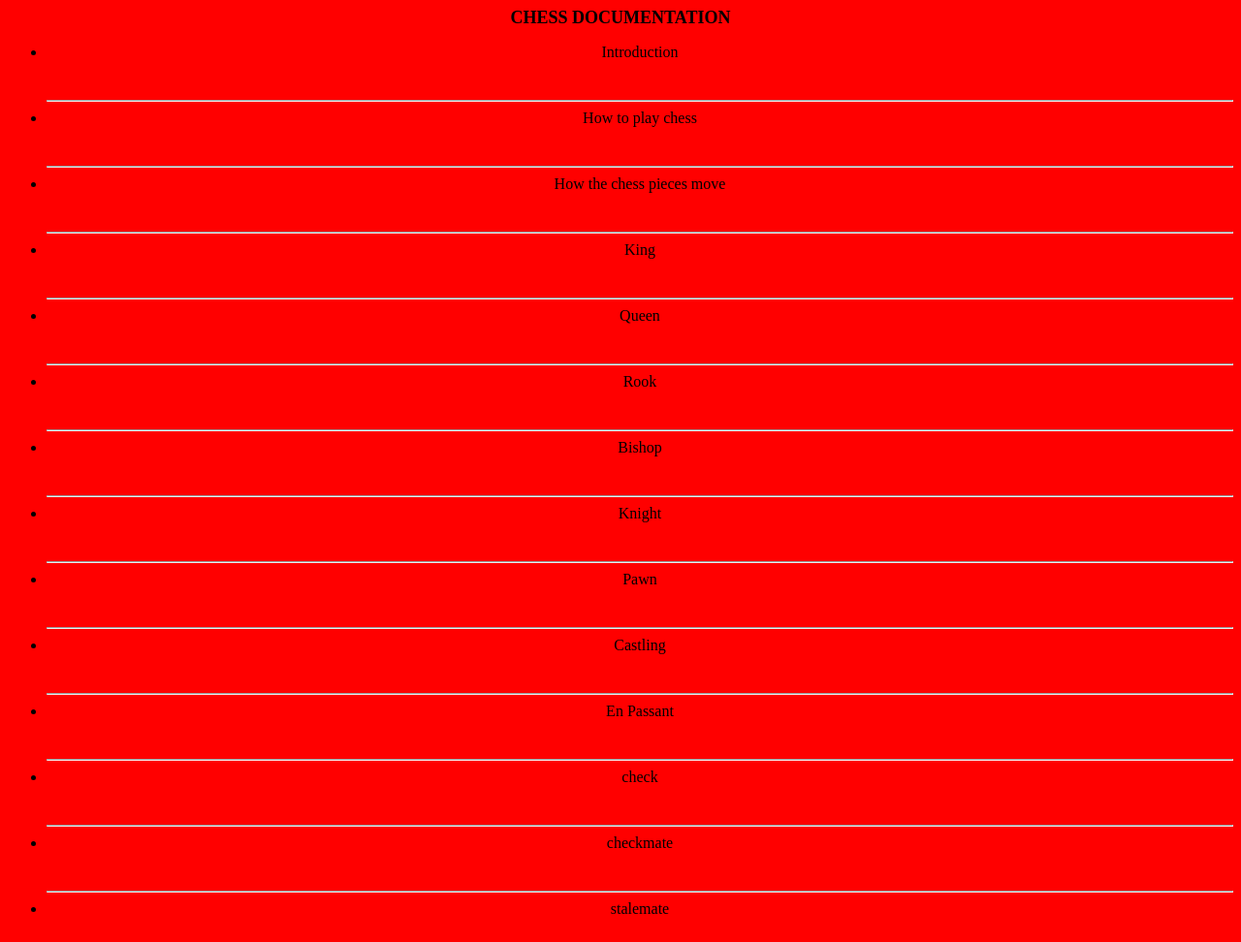
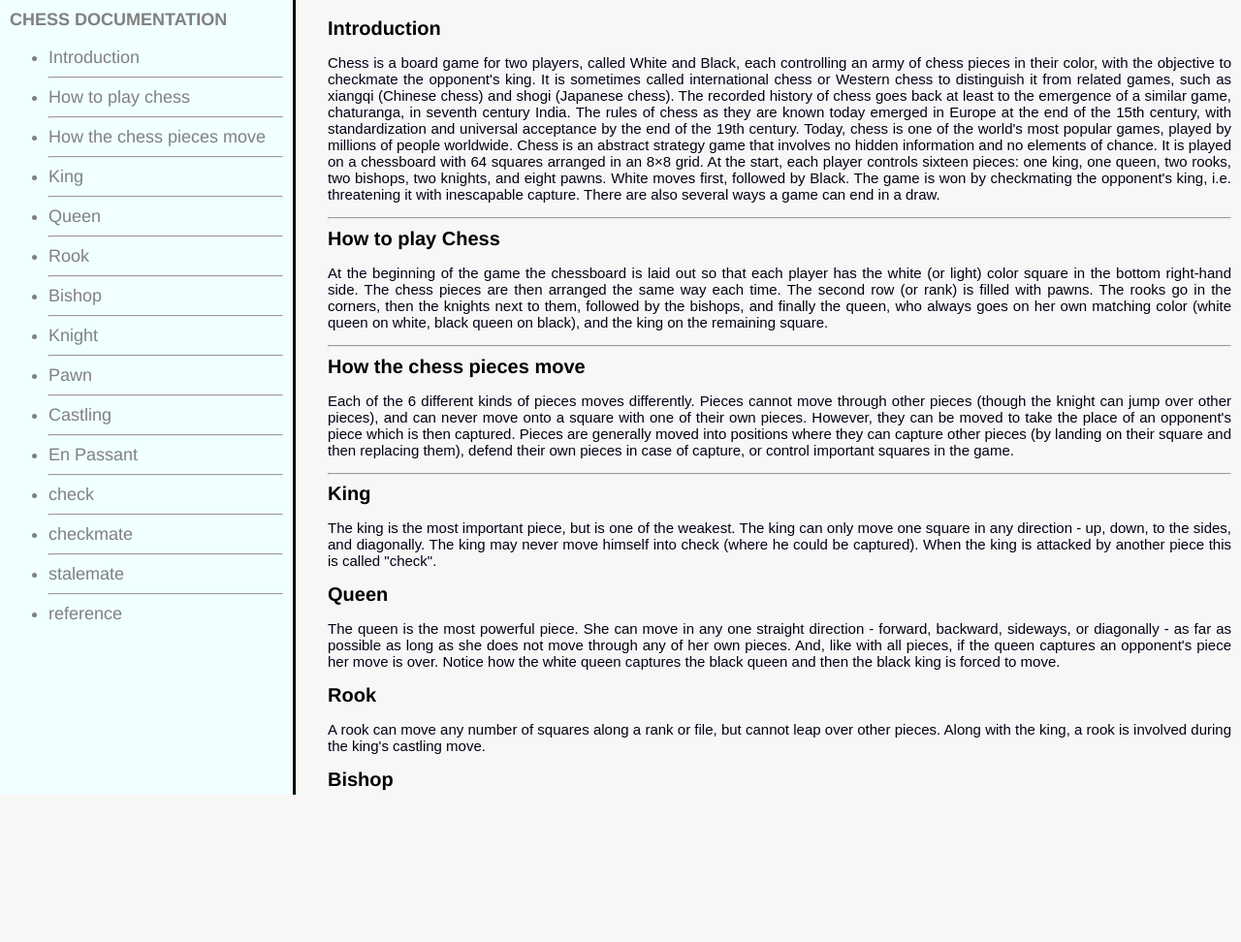
Before and after one commit to fortune-2003/coursera, a plain HTML site: page technicalDocumentationPage.html in a window 1280 px wide. Shown: the top 972 px of the page at 97% size. After the commit the page ends 828 px from the top, so only its background shows below. Drawn offline with Linux system fonts and the light colour scheme.

Commit message:
Update technicalDocumentationPage.html

```diff
--- a/technicalDocumentationPage.html
+++ b/technicalDocumentationPage.html
@@ -6,7 +6,7 @@
 <title>
     FreeCodeCamp Technical Documentation Page Assignment
 </title>
-<link rel="stylesheet" href="TechnicalDocumentationPage.css">
+<link rel="stylesheet" href="technicaldocumentationpage.css">
 </head>
 <body>
     <nav id="navbar">
```
